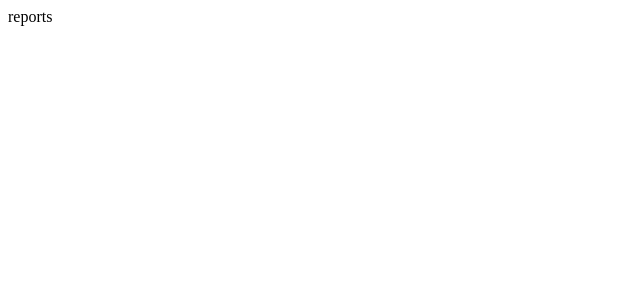
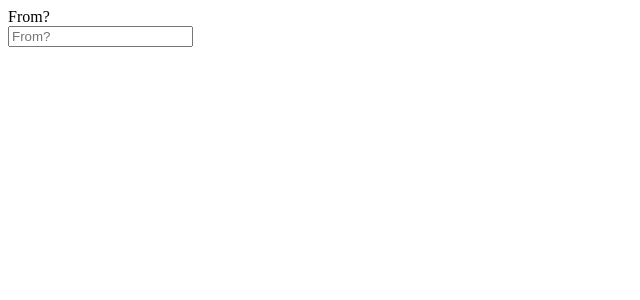
Before and after one commit to xyeres/splits-client, a Next.js app: page /reports in a window 1280 px wide. Shown: the top 300 px of the page, without its empty margins (0-640 px from the left). Built offline with nearby package versions, Linux system fonts and the light colour scheme.

Commit message:
Add popping input element

```diff
--- a/pages/reports.tsx
+++ b/pages/reports.tsx
@@ -1,12 +1,47 @@
-import { NextPage } from 'next'
-import React from 'react'
+import { NextPage } from "next";
+import React, { useEffect, useRef, useState } from "react";
 
 type Props = {}
 
 const reports: NextPage = (props: Props) => {
+  const [open, setOpen] = useState(false);
+  const fromRef = useRef(null);
+  const [inputVal, setInputVal] = useState('')
+
+  useEffect(() => {
+    const checkIfClickedOutside = (e) => {
+      if (open && fromRef.current && !fromRef.current.contains(e.target)) {
+        setOpen(false);
+      }
+    };
+
+    document.addEventListener("mousedown", checkIfClickedOutside);
+
+    return () => {
+      document.removeEventListener("mousedown", checkIfClickedOutside);
+    };
+  }, [open]);
+
+
+
   return (
-    <div>reports</div>
-  )
-}
+    <div className='m-14'>
+      <form>
+        <div className="wrapper">
+          <div onClick={() => setOpen((isOpen) => !isOpen)} role="textbox" className='expander-input'>
+            {inputVal ? inputVal : 'From?'}
+          </div>
+          <div className="bg-yellow-200" role="dialog" aria-modal="true" tabIndex={-1}>
+            <div role="textbox" tabIndex={0}>
+              <div className="input-wrapper">
+                <input onChange={(e)=>setInputVal(e.target.value)} ref={fromRef} className={open ? "text-input transition-all scale-100 opacity-100 origin-bottom-left" : "opacity-0 scale-0 transition-all"} type='text' tabIndex={-1} aria-disabled="false" placeholder='From?' />
+              </div>
+            </div>
+          </div>
+        </div>
+      </form>
+    </div>
+  );
+};
 
-export default reports
+export default reports;
--- a/styles/globals.css
+++ b/styles/globals.css
@@ -7,6 +7,35 @@ body {
 }
 
 @layer components {
+
+    .wrapper{
+        position:relative;
+        min-height:300px;
+    }
+    .expander-input {
+        background-color:white;
+        cursor:text;
+        color:gray;
+        height:43px;
+        width:30%;
+        z-index: 100;
+        display:flex;
+        padding:9px;
+    }
+
+    .input-wrapper {
+        position: absolute;
+        top:-10px;
+        left:-10px;
+        width:100%;
+    }
+
+    .text-input {
+        height: 64px;
+        width:70%;
+        padding:9px;
+        @apply shadow-lg;
+    }
 
     /* Custom Check Boxes */
     [type="checkbox"] {
```
